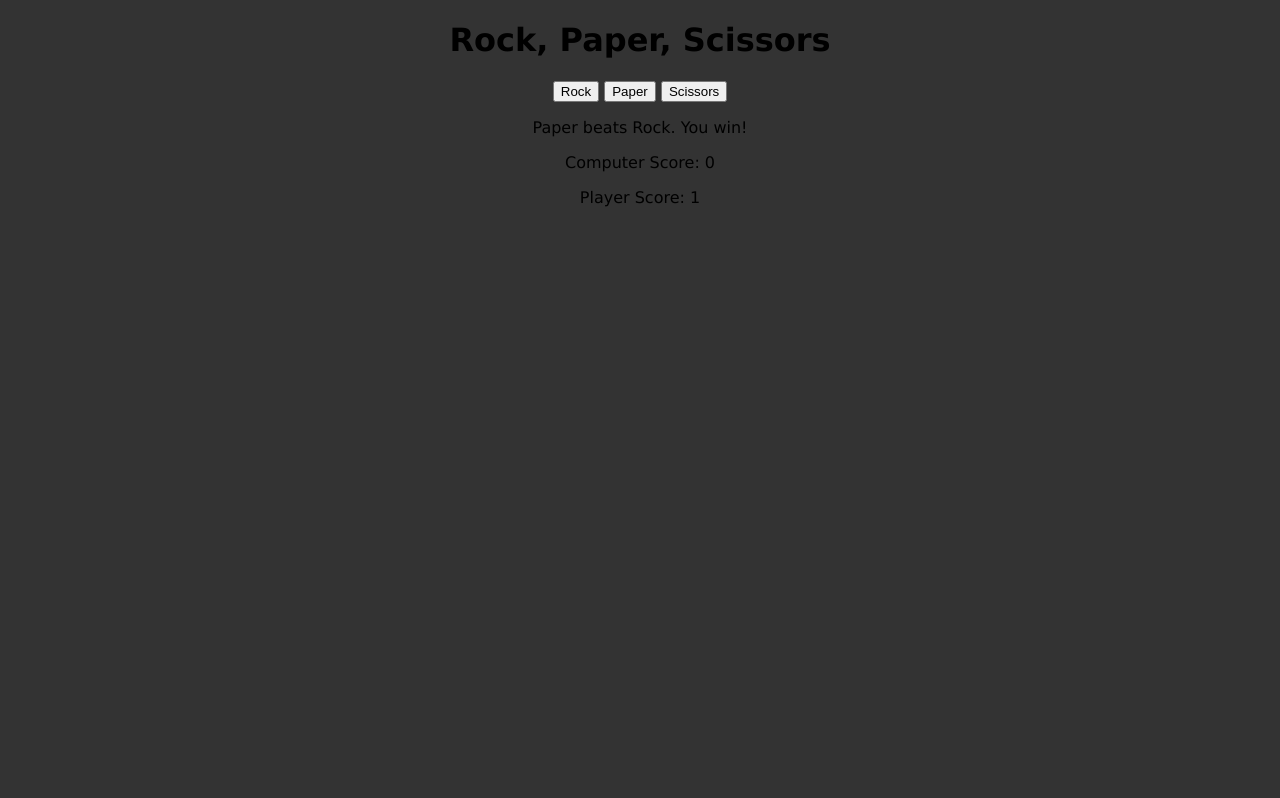
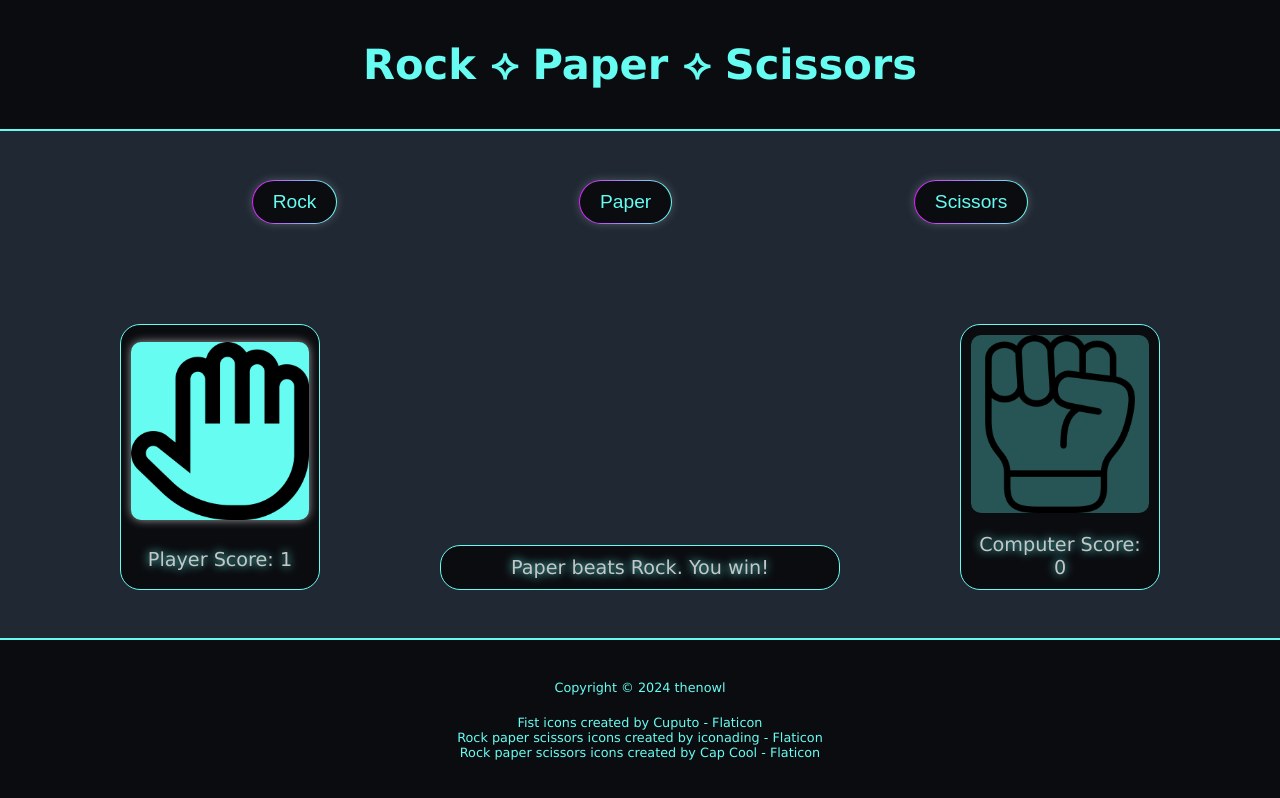
Before and after one commit to thenowl/rock-paper-scissors, a plain HTML site: page index.html in a window 1280 px wide. Both pictures are taken after a click on the element "Rock Paper Scissors". Drawn offline with Linux system fonts and the light colour scheme.

Commit message:
Add CSS styling and user interactivity

```diff
--- a/css/styles.css
+++ b/css/styles.css
@@ -1,5 +1,171 @@
+* {
+  margin: 0;
+  padding: 0;
+  box-sizing: border-box;
+}
+
 body {
-  background: #333;
   font-family: Verdana, Geneva, Tahoma, sans-serif;
+  font-size: 1rem;
   text-align: center;
+  height: 100vh;
+  display: flex;
+  flex-direction: column;
 }
+
+header {
+  font-size: 1.3em;
+  background: #0b0c10;
+  color: #66fcf1;
+  padding: 40px 0;
+  border-bottom: 2px solid #66fcf1;
+}
+
+main {
+  background: #1f2833;
+  color: #c5c6c7;
+  display: flex;
+  flex: 1;
+  flex-direction: column;
+  justify-content: center;
+  gap: 100px;
+  padding: 40px 20px;
+}
+
+.player-choice {
+  display: flex;
+  justify-content: space-evenly;
+  align-items: center;
+  flex-wrap: wrap;
+  gap: 10px;
+  row-gap: 40px;
+}
+
+.player-choice button {
+  font-size: 1.2em;
+  background: linear-gradient(#0b0c10, #0b0c10) padding-box,
+    linear-gradient(to left, #66fcf1, #dc1fff) border-box;
+  color: #66fcf1;
+  padding: 10px 20px;
+  border: 1px solid transparent;
+  border-radius: 40px;
+  box-shadow: 0 0 10px rgba(197, 198, 199, 0.3);
+  transition-duration: 100ms;
+}
+
+.player-choice button:hover {
+  box-shadow: 0 0 15px rgba(197, 198, 199, 0.4);
+}
+
+.player-choice button:active {
+  box-shadow: none;
+  opacity: 0.5;
+}
+
+.text-container {
+  display: flex;
+  justify-content: space-evenly;
+  gap: 20px;
+}
+
+.human-score,
+.result,
+.computer-score {
+  font-size: 1.2em;
+  display: flex;
+  flex-direction: column;
+  align-items: center;
+  justify-content: space-evenly;
+  gap: 20px;
+  background: #0b0c10;
+  color: #c5c6c7;
+  padding: 10px;
+  border: 1px solid #66fcf1;
+  border-radius: 20px;
+  flex: 1;
+}
+
+.human-score,
+.computer-score {
+  max-width: 200px;
+}
+
+.result {
+  max-width: 400px;
+  min-width: 200px;
+  min-height: 2em;
+  align-self: flex-end;
+}
+
+.human-score p,
+.result p,
+.computer-score p {
+  text-shadow: 0 0 10px #66fcf1;
+}
+
+.choice-img {
+  width: 100%;
+  height: auto;
+  border-radius: 10px;
+}
+
+footer {
+  font-size: 0.8em;
+  background: #0b0c10;
+  color: #66fcf1;
+  padding: 40px 0;
+  border-top: 2px solid #66fcf1;
+  display: flex;
+  flex-direction: column;
+  justify-content: center;
+  align-items: center;
+  gap: 20px;
+}
+
+a {
+  text-decoration: none;
+  color: inherit;
+}
+
+li {
+  list-style: none;
+}
+
+@media (max-width: 450px) {
+  body {
+    font-size: 0.8rem;
+  }
+
+  header {
+    font-size: 1em;
+  }
+
+  main {
+    gap: 40px;
+  }
+
+  .text-container {
+    flex-direction: column;
+    align-items: center;
+  }
+
+  .result {
+    align-self: center;
+  }
+}
+
+@media (450px < width < 825px) {
+  body {
+    font-size: 0.9rem;
+  }
+
+  header {
+    font-size: 1.1em;
+  }
+
+  .human-score,
+  .result,
+  .computer-score {
+    font-size: 1em;
+  }
+}
--- a/index.html
+++ b/index.html
@@ -4,27 +4,54 @@
 <head>
   <meta charset="UTF-8">
   <meta name="viewport" content="width=device-width, initial-scale=1.0">
-  <title>Rock Paper Scissors</title>
+  <title>Rock &#10209; Paper &#10209; Scissors</title>
   <link rel="stylesheet" href="./css/styles.css">
 </head>
 
 <body>
 
   <header>
-    <h1>Rock, Paper, Scissors</h1>
+    <h1>Rock &#10209; Paper &#10209; Scissors</h1>
   </header>
   <main>
-    <div id="playerChoice">
+    <div class="player-choice" id="playerChoice">
       <button id="rock">Rock</button>
       <button id="paper">Paper</button>
       <button id="scissors">Scissors</button>
     </div>
-    <div>
-      <p id="result"></p>
-      <p id="computerScore"></p>
-      <p id="humanScore"></p>
+    <div class="text-container">
+      <div class="human-score">
+        <img class="choice-img" id="humChoiceImg" src="./img/question-sign.png" width="50" height="50">
+        <p id="humanScore"></p>
+      </div>
+      <div class="result">
+        <p id="result"></p>
+      </div>
+      <div class="computer-score">
+        <img class="choice-img" id="comChoiceImg" src="./img/question-sign.png" width="50" height="50">
+        <p id="computerScore"></p>
+      </div>
     </div>
   </main>
+
+  <footer>
+    <p>Copyright &copy; 2024 thenowl</p>
+    <ul>
+      <li><a href="https://www.flaticon.com/free-icons/fist" title="fist icons" target="_blank">Fist icons created by
+          Cuputo -
+          Flaticon</a></li>
+      <li>
+        <a href="https://www.flaticon.com/free-icons/rock-paper-scissors" title="rock paper scissors icons"
+          target="_blank">Rock paper
+          scissors icons created by iconading - Flaticon</a>
+      </li>
+      <li>
+        <a href="https://www.flaticon.com/free-icons/rock-paper-scissors" title="rock paper scissors icons"
+          target="_blank">Rock paper
+          scissors icons created by Cap Cool - Flaticon</a>
+      </li>
+    </ul>
+  </footer>
   <script src="./js/javascript.js"></script>
 </body>
 
--- a/js/javascript.js
+++ b/js/javascript.js
@@ -1,9 +1,16 @@
 const playerChoice = document.querySelector("#playerChoice");
+const comChoiceImg = document.querySelector("#comChoiceImg");
+const humChoiceImg = document.querySelector("#humChoiceImg");
 let result = document.querySelector("#result");
 let comScore = document.querySelector("#computerScore");
 let humScore = document.querySelector("#humanScore");
 let humanScore = 0;
 let computerScore = 0;
+const comChoiceImages = [
+  "./img/fist.png",
+  "./img/hand-paper.png",
+  "./img/scissors.png",
+];
 
 // let computer randomly choose rock, paper, or scissors:
 
@@ -12,6 +19,7 @@ function getComputerChoice() {
   let computerChoice =
     randomNumber === 0 ? "rock" : randomNumber === 1 ? "paper" : "scissors";
 
+  comChoiceImg.src = comChoiceImages[randomNumber];
   return computerChoice;
 }
 
@@ -25,12 +33,15 @@ playerChoice.addEventListener("click", (event) => {
   switch (target.id) {
     case "rock":
       humanChoice = "rock";
+      humChoiceImg.src = comChoiceImages[0];
       break;
     case "paper":
       humanChoice = "paper";
+      humChoiceImg.src = comChoiceImages[1];
       break;
     case "scissors":
       humanChoice = "scissors";
+      humChoiceImg.src = comChoiceImages[2];
       break;
   }
 
@@ -60,12 +71,19 @@ function scoreSystem() {
 // Play one round of the game:
 
 function playRound(humanChoice, computerChoice) {
+  const winningColor =
+    "background: rgba(102, 252, 241, 1); box-shadow: 0 0 10px rgba(197, 198, 199, 0.8)";
+  const loosingColor = "background: rgba(102, 252, 241, 0.3);";
+  const defaultColor = "background: rgba(102, 252, 241, 0.7);";
+
   let computerMessage =
     computerChoice[0].toUpperCase() + computerChoice.substr(1);
   let humanMessage = humanChoice[0].toUpperCase() + humanChoice.substr(1);
 
   if (humanChoice === computerChoice) {
     result.textContent = `${computerMessage} meets ${humanMessage}. It's a tie game!`;
+    comChoiceImg.style.cssText = defaultColor;
+    humChoiceImg.style.cssText = defaultColor;
   } else if (
     (humanChoice === "rock" && computerChoice === "paper") ||
     (humanChoice === "paper" && computerChoice === "scissors") ||
@@ -73,9 +91,13 @@ function playRound(humanChoice, computerChoice) {
   ) {
     ++computerScore;
     result.textContent = `${computerMessage} beats ${humanMessage}. Computer wins!`;
+    comChoiceImg.style.cssText = winningColor;
+    humChoiceImg.style.cssText = loosingColor;
   } else {
     humanScore++;
     result.textContent = `${humanMessage} beats ${computerMessage}. You win!`;
+    comChoiceImg.style.cssText = loosingColor;
+    humChoiceImg.style.cssText = winningColor;
   }
   scoreSystem();
 }
```
Also changed, not shown: img/fist.png (added), img/hand-paper.png (added), img/question-sign.png (added), img/scissors.png (added).
